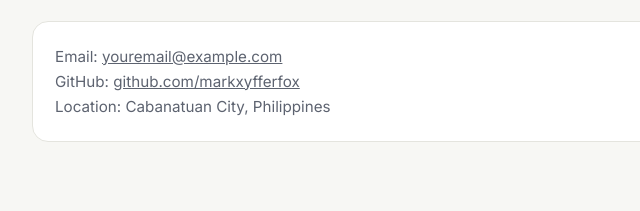
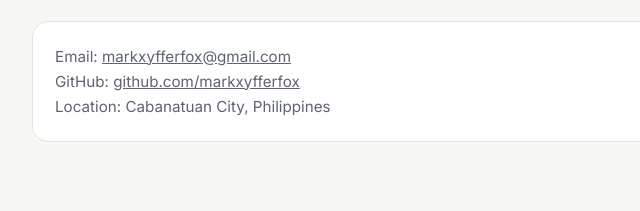
Before and after one commit to markxyfferfox/Xyffer, a plain HTML site: page index.html in a window 1280 px wide. Shown: the part 1626-1837 px from the top of the page, 200-840 px from the left. Drawn offline with Linux system fonts and the light colour scheme.

Commit message:
Update contact email on portfolio

```diff
--- a/index.html
+++ b/index.html
@@ -79,7 +79,7 @@ footer{text-align:center;padding:40px 20px;color:var(--muted);font-size:.85rem;b
 
 <section id="contact" class="fade">
 <h2>Contact</h2>
-<div class="card"><p>Email: <a href="mailto:youremail@example.com">youremail@example.com</a><br>GitHub: <a href="https://github.com/markxyfferfox">github.com/markxyfferfox</a><br>Location: Cabanatuan City, Philippines</p></div>
+<div class="card"><p>Email: <a href="mailto:youremail@example.com">markxyfferfox@gmail.com</a><br>GitHub: <a href="https://github.com/markxyfferfox">github.com/markxyfferfox</a><br>Location: Cabanatuan City, Philippines</p></div>
 </section>
 
 <footer>© <span id="y"></span> Mark Xyffer Aquino De Guzman · NEUST</footer>
```
